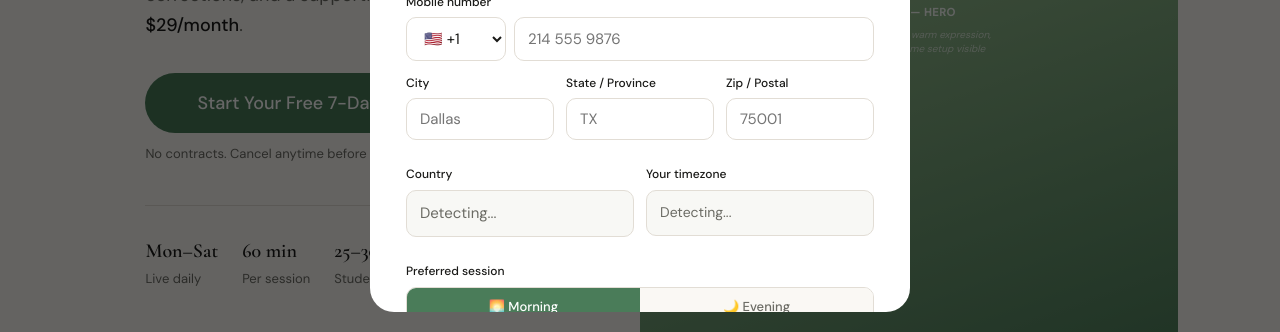
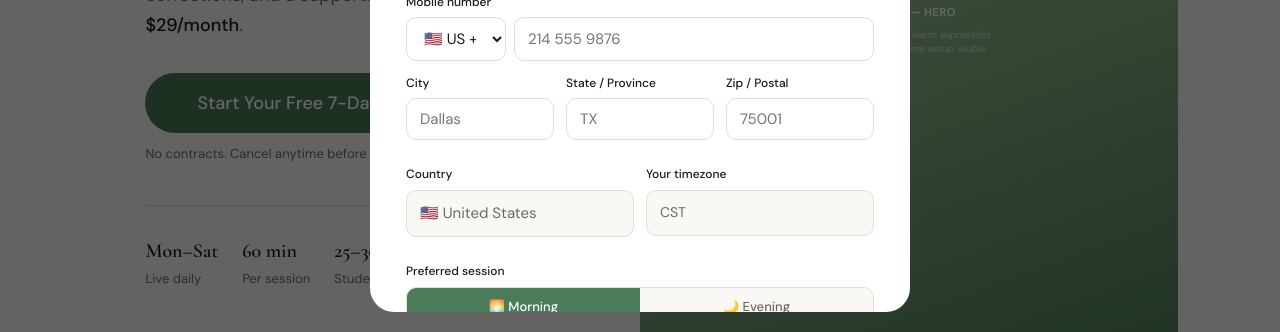
Before and after one commit to jothivenugopal73/Jovens-Yoga, a plain HTML site: page index.html in a window 1280 px wide. Both pictures are taken after a click on the button "Start Your Free 7-Day Trial". Shown: the part 468-800 px from the top of the page. Drawn offline with nearby package versions, Linux system fonts and the light colour scheme; no server answers.

Commit message:
index.html

```diff
--- a/index.html
+++ b/index.html
@@ -565,7 +565,7 @@ footer{background:var(--dark);color:rgba(255,255,255,.5);padding:28px 8%;display
         <div class="fg">
           <label>Mobile number</label>
           <div class="phone-row">
-            <select id="m-code"><option value="+1">🇺🇸 +1</option><option value="+1-CA">🇨🇦 +1</option></select>
+            <select id="m-code"><option value="+1" selected>🇺🇸 US +1</option><option value="+1-CA">🇨🇦 CA +1</option></select>
             <input type="tel" id="m-mobile" placeholder="214 555 9876" required>
           </div>
         </div>
@@ -650,7 +650,7 @@ const PRICES = {
 };
 
 let detectedCountry = "US";
-let detectedTZ = "CST";
+let detectedTZ = detectTimezone(); // set immediately from browser — no waiting for API
 let currentTier = "std";
 let currentSession = "morning";
 let selectedSlot = "";
@@ -820,6 +820,19 @@ function openModal(tier) {
   document.getElementById("modal-form-wrap").style.display = "block";
   document.getElementById("modal-success").style.display = "none";
   switchTier(tier || "std");
+
+  // Re-apply detected values every time modal opens
+  const isCA = detectedCountry === "CA";
+  document.getElementById("m-country-show").textContent = isCA ? "🇨🇦 Canada" : "🇺🇸 United States";
+  document.getElementById("m-country").value = isCA ? "CA" : "US";
+  document.getElementById("m-tz-show").textContent = detectedTZ || detectTimezone();
+  document.getElementById("m-tz").value = detectedTZ || detectTimezone();
+  document.getElementById("m-code").value = "+1";
+
+  // Re-render slots with current timezone
+  const currentSlots = SLOTS[detectedTZ] || SLOTS[detectTimezone()] || SLOTS.CST;
+  renderModalSlots(currentSlots);
+
   initStripe();
 }
 
```
